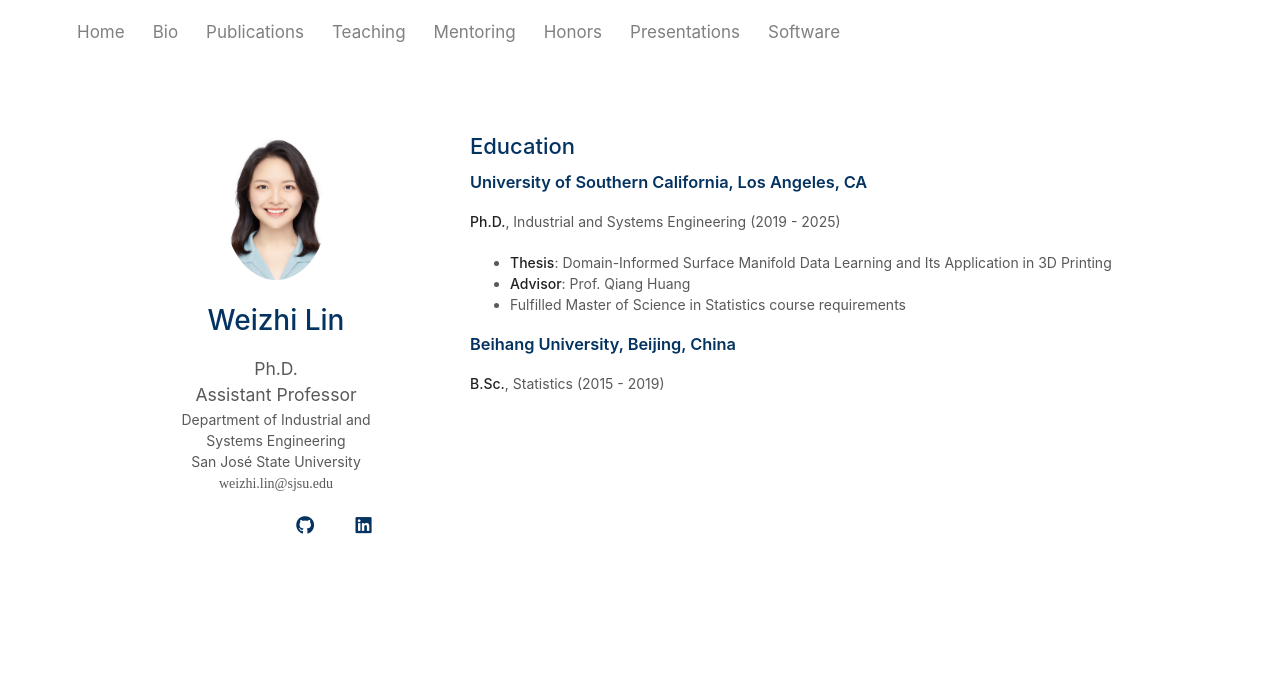
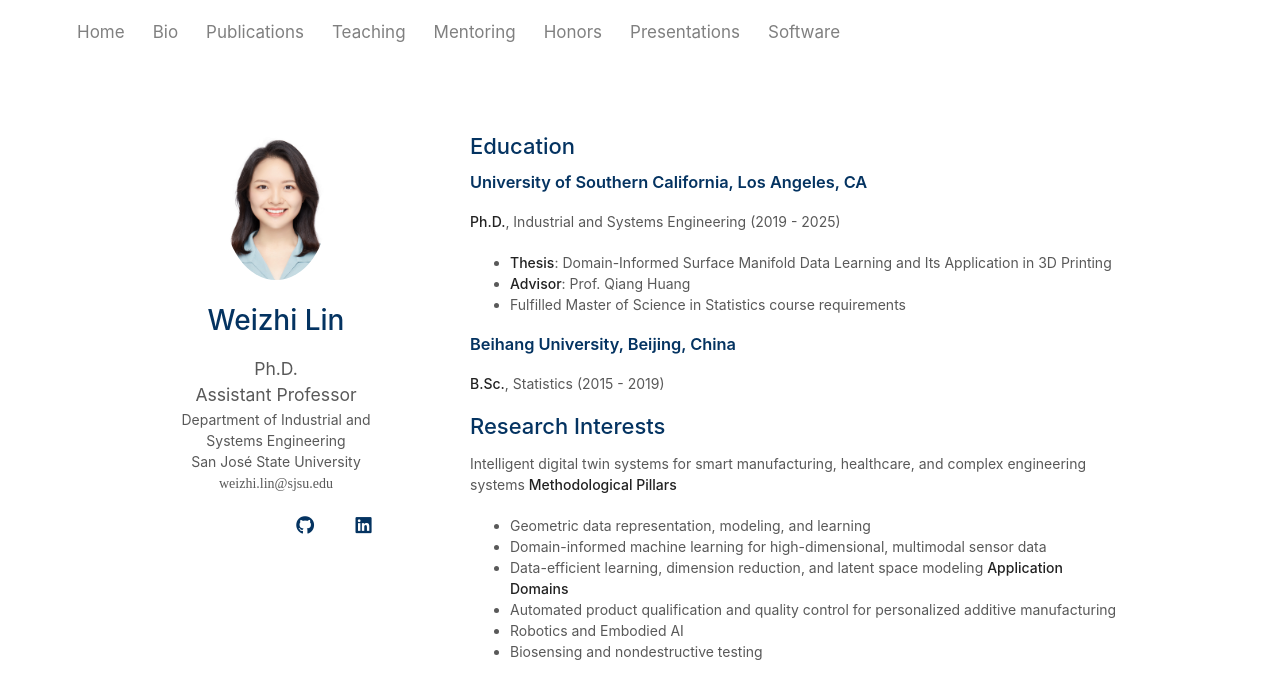
Before and after one commit to weizhi-lin/weizhi-lin.github.io, a Jekyll site: the page built from bio.md, in a window 1280 px wide. Shown: the top 699 px of the page. Built offline with Jekyll 4.4.1, drawn with Linux system fonts in a browser that asks for light colours; a style sheet for code colours, icons or effects is not loaded.

Commit message:
Update bio with research interests and methodologies
Added research interests and methodological pillars to bio.

```diff
--- a/_includes/bio.md
+++ b/_includes/bio.md
@@ -13,3 +13,17 @@
 
 ### Beihang University, Beijing, China
 **B.Sc.**, Statistics (2015 - 2019)
+
+<h2>
+  Research Interests
+</h2>
+
+Intelligent digital twin systems for smart manufacturing, healthcare, and complex engineering systems
+**Methodological Pillars**
+- Geometric data representation, modeling, and learning
+- Domain-informed machine learning for high-dimensional, multimodal sensor data
+- Data-efficient learning, dimension reduction, and latent space modeling
+**Application Domains**
+- Automated product qualification and quality control for personalized additive manufacturing
+- Robotics and Embodied AI
+- Biosensing and nondestructive testing
```
